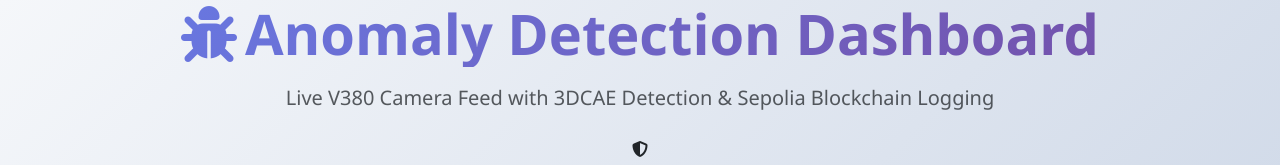
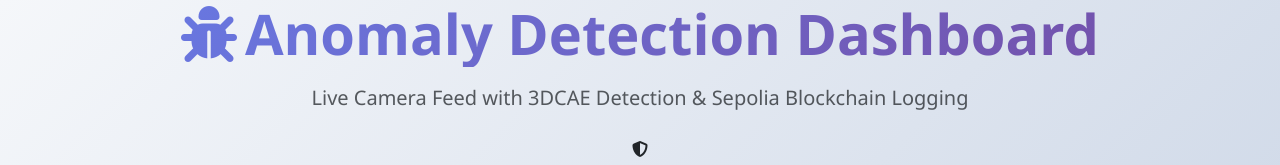
Before and after one commit to Boss-Bobs/anomaly-detection-dashboard-2, a plain HTML site: page index.html in a window 1280 px wide. Shown: the top 165 px of the page. Drawn offline with nearby package versions, Linux system fonts and the light colour scheme; a script that the page names is missing.

Commit message:
Update index.html

```diff
--- a/index.html
+++ b/index.html
@@ -16,7 +16,7 @@
             <h1 class="display-4 fw-bold mb-3">
                 <i class="fas fa-bug me-2"></i>Anomaly Detection Dashboard
             </h1>
-            <p class="lead text-muted">Live V380 Camera Feed with 3DCAE Detection & Sepolia Blockchain Logging</p>
+            <p class="lead text-muted">Live Camera Feed with 3DCAE Detection & Sepolia Blockchain Logging</p>
         </header>
 
         <!-- Welcome Hero (Default Centered View) -->
```
